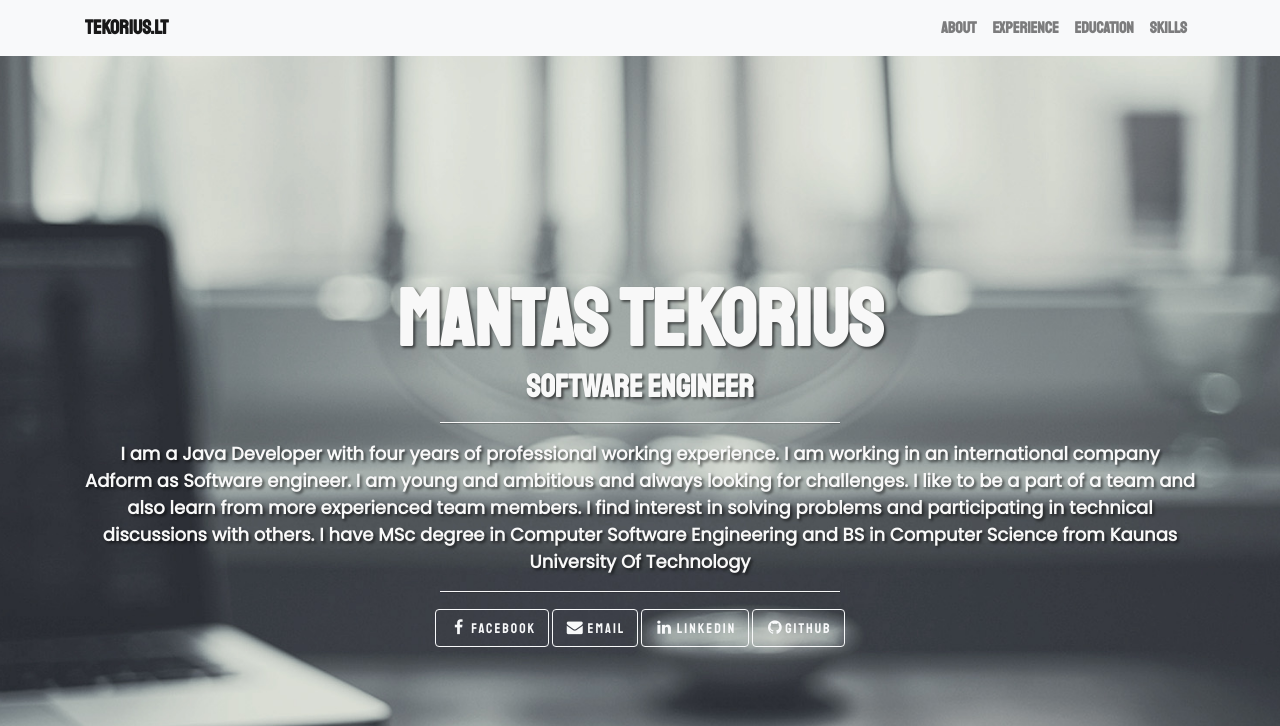
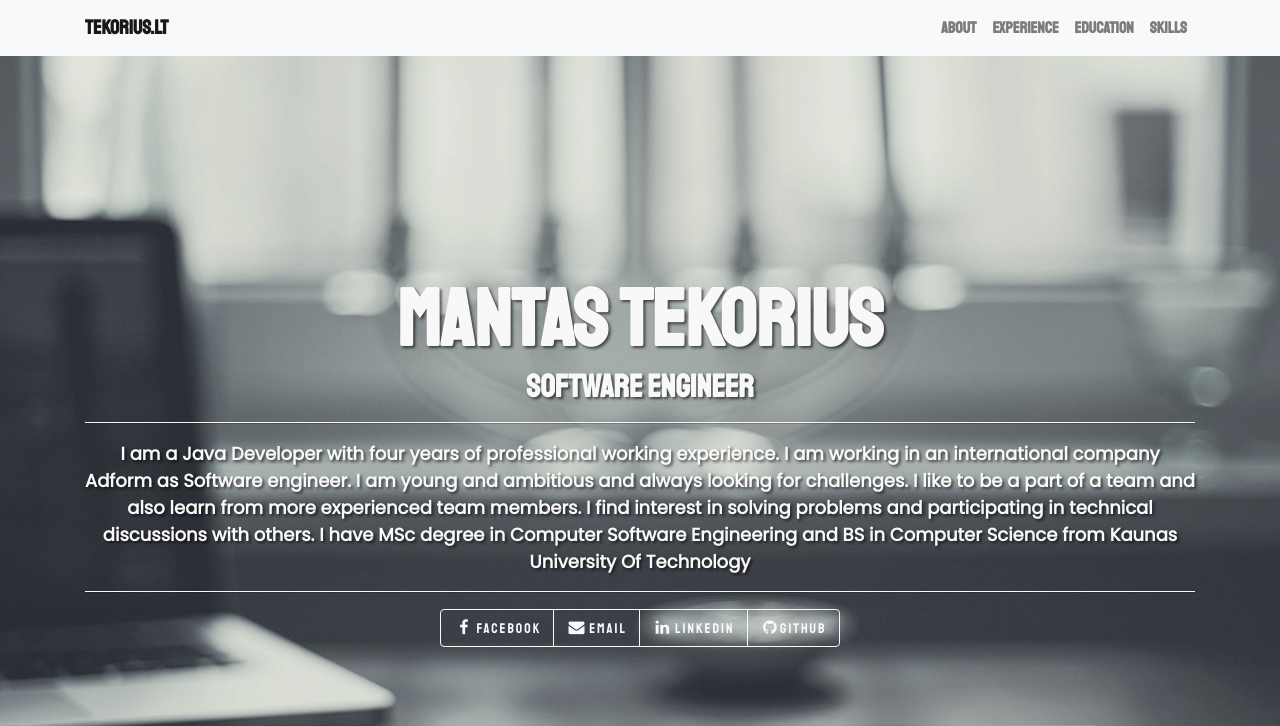
Before and after one commit to XFactorius/website, a plain HTML site: page index.html in a window 1280 px wide. Shown: the top 726 px of the page. Drawn offline with nearby package versions, Linux system fonts and the light colour scheme.

Commit message:
some updates

```diff
--- a/css/landing-page.css
+++ b/css/landing-page.css
@@ -66,7 +66,6 @@ h6 {
 }
 
 .intro-divider {
-    width: 400px;
     border-top: 1px solid #f8f8f8;
     border-bottom: 1px solid rgba(0,0,0,0.2);
 }
@@ -108,13 +107,14 @@ h6 {
 
 .content-section-a {
     padding: 50px 0;
-    background-color: #f8f8f8;
+    background-color: #feffff;
 }
 
 .content-section-b {
     padding: 50px 0;
     border-top: 1px solid #e7e7e7;
     border-bottom: 1px solid #e7e7e7;
+    background-color: #f2f2f2;
 }
 
 .section-heading {
--- a/index.html
+++ b/index.html
@@ -13,7 +13,7 @@
 
     <title>tekorius.lt</title>
 
-    <link rel="stylesheet" href="https://maxcdn.bootstrapcdn.com/bootstrap/4.0.0/css/bootstrap.min.css" integrity="sha384-Gn5384xqQ1aoWXA+058RXPxPg6fy4IWvTNh0E263XmFcJlSAwiGgFAW/dAiS6JXm" crossorigin="anonymous">
+    <link rel="stylesheet" href="https://stackpath.bootstrapcdn.com/bootstrap/4.3.1/css/bootstrap.min.css" integrity="sha384-ggOyR0iXCbMQv3Xipma34MD+dH/1fQ784/j6cY/iJTQUOhcWr7x9JvoRxT2MZw1T" crossorigin="anonymous">
     <script
             src="https://code.jquery.com/jquery-3.3.1.js"
             integrity="sha256-2Kok7MbOyxpgUVvAk/HJ2jigOSYS2auK4Pfzbm7uH60="
@@ -80,8 +80,8 @@
                         </p>
                     </div>
                     <hr class="intro-divider">
-                    <ul class="list-inline intro-social-buttons">
-                        <li>
+
+                    <div class="btn-group" role="group" aria-label="Basic example">
                         <a href="http://www.facebook.com/mtekorius" class="btn btn-outline-light"><i
                                 class="fa fa-facebook fa-fw"></i> <span class="network-name">FaceBook</span></a>
                         <a href="mailto:tekorius.mantas@gmail.com" class="btn btn-outline-light"><i
@@ -91,9 +91,7 @@
                         <a href="https://github.com/XFactorius" class="btn btn-outline-light"><i
                                 class="fa fa-github fa-fw"></i><span
                                 class="network-name">GitHub</span></a>
-
-                        </li>
-                    </ul>
+                    </div>
                 </div>
             </div>
         </div>
```
Lines whose indentation alone changed are shown as unchanged.
